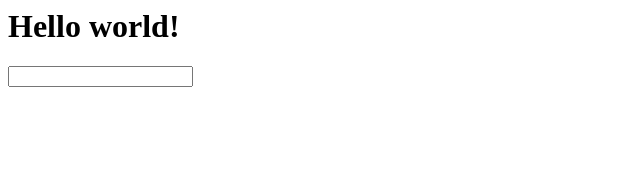
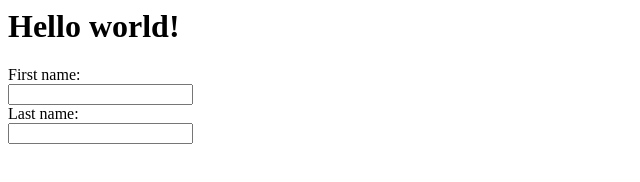
Before and after one commit to fretlix/web, a plain HTML site: page index.html in a window 1280 px wide. Shown: the whole page, without its empty margins (0-640 px from the left). Drawn offline with Linux system fonts and the light colour scheme.

Commit message:
Update index.html

```diff
--- a/index.html
+++ b/index.html
@@ -1,2 +1,7 @@
 <h1>Hello world!</h1>
-<input type="text">
+<form>
+  <label for="fname">First name:</label><br>
+  <input type="text" id="fname" name="fname"><br>
+  <label for="lname">Last name:</label><br>
+  <input type="text" id="lname" name="lname">
+</form>
```
